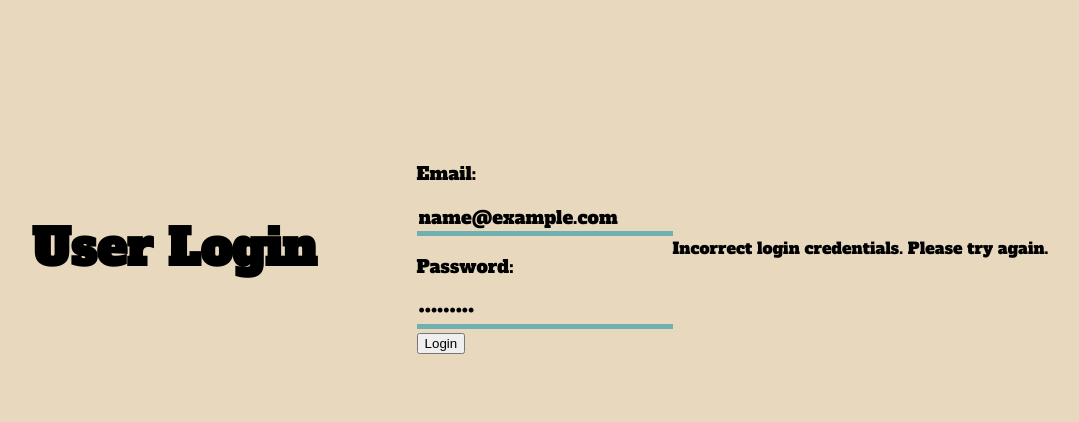
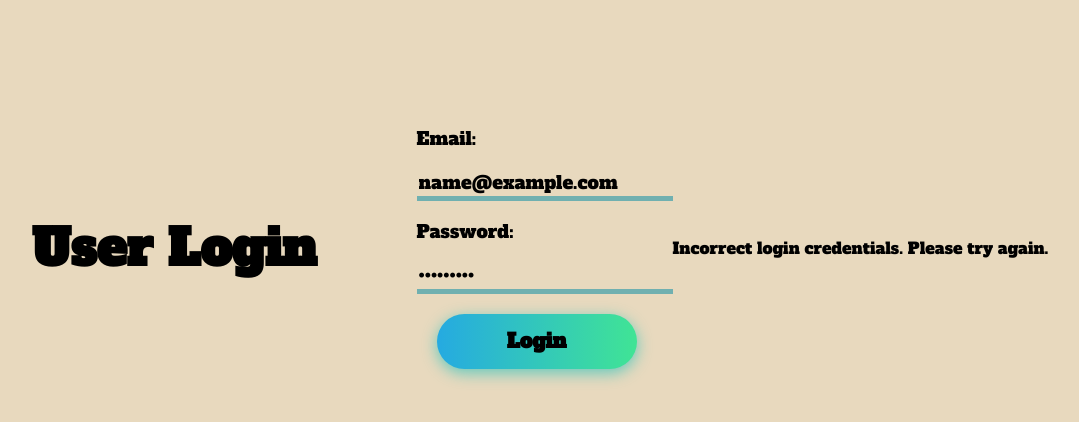
Before and after one commit to pippachoong/hip-and-hop-JS, a website: page login.html in a window 1280 px wide. Both pictures are taken after typing "name@example.com", "Sample123" into the empty fields and a click on the button "Login". Shown: the whole page, without its empty margins (100-1179 px from the left). Drawn offline with Linux system fonts and the light colour scheme; no server answers.

Commit message:
sign in and login page

```diff
--- /dev/null
+++ b/login-signup.css
@@ -0,0 +1,63 @@
+@import url('https://fonts.googleapis.com/css2?family=Alfa+Slab+One&display=swap');
+
+
+body {
+    background-color:#E8D9BE;
+    display: flex;
+    justify-content: center;
+    align-items: center;
+    min-height: 60vh;
+    font-family: 'Alfa Slab One', cursive;
+}
+
+header{
+    margin-right: 100px;
+    font-size: 25px;
+}
+
+form{
+    font-size: 18px;
+}
+
+input {
+    border: none;
+    border-bottom: 5px solid #70b0b0;
+    font-family: 'Alfa Slab One', cursive;
+    font-size: 18px;
+    background: transparent;
+}
+
+button {
+    margin: 10%;
+    text-align: center;
+    width: 200px;
+    font-size: 20px;
+    font-weight: 600;
+    font-family: 'Alfa Slab One', cursive;
+    color: black;
+    cursor: pointer;
+    margin: 20px;
+    height: 55px;
+    text-align:center;
+    border: none;
+    background-size: 300% 100%;
+    border-radius: 50px;
+    moz-transition: all .4s ease-in-out;
+    -o-transition: all .4s ease-in-out;
+    -webkit-transition: all .4s ease-in-out;
+    transition: all .4s ease-in-out;
+    background-image: linear-gradient(to right, #25aae1, #40e495, #30dd8a, #2bb673);
+    box-shadow: 0 4px 15px 0 rgba(49, 196, 190, 0.75);
+}
+
+button:hover {
+    background-position: 100% 0;
+    moz-transition: all .4s ease-in-out;
+    -o-transition: all .4s ease-in-out;
+    -webkit-transition: all .4s ease-in-out;
+    transition: all .4s ease-in-out;
+}
+
+button:focus {
+    outline: none;
+}
--- a/login.css
+++ /dev/null
@@ -1,28 +0,0 @@
-@import url('https://fonts.googleapis.com/css2?family=Alfa+Slab+One&display=swap');
-
-
-body {
-    background-color:#E8D9BE;
-    display: flex;
-    justify-content: center;
-    align-items: center;
-    min-height: 60vh;
-    font-family: 'Alfa Slab One', cursive;
-}
-
-header{
-    margin-right: 100px;
-    font-size: 25px;
-}
-
-form{
-    font-size: 18px;
-}
-
-input {
-    border: none;
-    border-bottom: 5px solid #70b0b0;
-    font-family: 'Alfa Slab One', cursive;
-    font-size: 18px;
-    background: transparent;
-}
--- a/login.html
+++ b/login.html
@@ -4,7 +4,7 @@
   <meta charset="UTF-8">
   <meta http-equiv="X-UA-Compatible" content="IE=edge">
   <meta name="viewport" content="width=device-width, initial-scale=1.0">
-   <link rel="stylesheet" href="/login.css">
+  <link rel="stylesheet" href="/login-signup.css">
   <script src="src_lib/jquery.js"></script>
   <script src="src_lib/axios.js"></script>
   <script src="src_user/login.js"></script>
```
Also changed, not shown: signup.html (+1 -0 lines).
